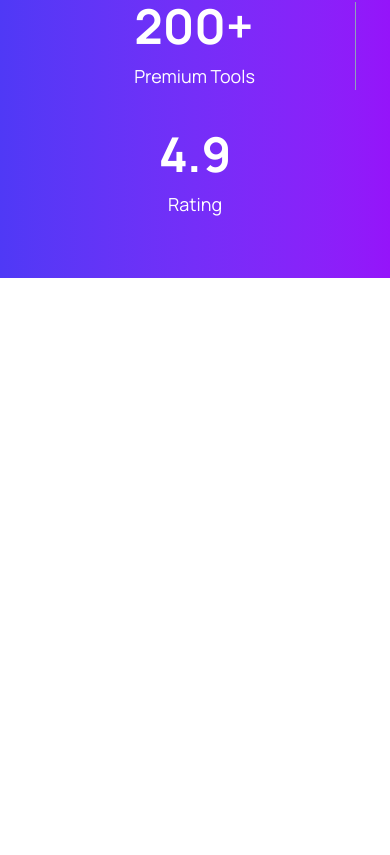
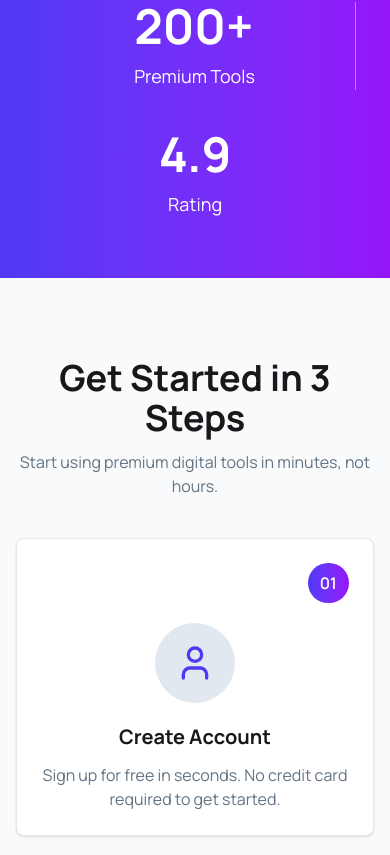
Before and after one commit to mdwahidullah0243-commits/assignment-6-digitools, a React (Vite) app: page / in a window 390 px wide. Shown: the part 1118-1973 px from the top of the page. Before the commit the page ends 1396 px from the top, so only its background shows below. Built offline with nearby package versions, Linux system fonts and the light colour scheme.

Commit message:
Steps section designed according to Figma and made responsive

```diff
--- a/src/App.jsx
+++ b/src/App.jsx
@@ -2,6 +2,7 @@ import './App.css'
 import Banner from './components/Banner/Banner'
 import Navbar from "./components/Navbar/Navbar"
 import Stats from './components/Stats/Stats'
+import Steps from './components/Steps/Steps'
 
 function App() {
   return (
@@ -11,6 +12,8 @@ function App() {
       <Banner />
 
       <Stats />
+
+      <Steps />
     </>
   )
 }
--- /dev/null
+++ b/src/components/Steps/Steps.jsx
@@ -0,0 +1,47 @@
+import React from 'react';
+import Card from '../ui/Card/Card';
+
+const stepsData = [
+    {
+        id: '01',
+        title: 'Create Account',
+        description: 'Sign up for free in seconds. No credit card required to get started.'
+    },
+    {
+        id: '02',
+        title: 'Choose Products',
+        description: 'Browse our catalog and select the tools that fit your needs.'
+    },
+    {
+        id: '03',
+        title: 'Start Creating',
+        description: 'Download and start using your premium tools immediately.'
+    }
+]
+
+const Steps = () => {
+    return (
+        <div className='w-11/12 md:w-10/12 mx-auto mt-20'>
+            <div className='text-center space-y-3'>
+                <h2 className='text-4xl font-bold'>Get Started in 3 Steps</h2>
+                <p className='text-[#627382] text-base'>
+                    Start using premium digital tools in minutes, not hours.
+                </p>
+            </div>
+
+            <div className='mt-10 grid grid-cols-1 sm:max-lg:grid-cols-2 lg:grid-cols-3 gap-5'>
+                {
+                    stepsData.map(stepCard => {
+                        return (
+                            <Card
+                                key={stepCard.id}
+                                stepCard={stepCard} />
+                        )
+                    })
+                }
+            </div>
+        </div>
+    );
+};
+
+export default Steps;
--- /dev/null
+++ b/src/components/ui/Card/Card.jsx
@@ -0,0 +1,33 @@
+import React from 'react';
+import { User, Package, Rocket } from 'lucide-react';
+
+const Card = ({ stepCard }) => {
+    const { id, title, description } = stepCard;
+
+    return (
+        <div className='border border-gray-200 bg-white shadow-sm  rounded-lg p-6 space-y-5'>
+            <div className='flex justify-end items-center'>
+                <span className='bg-linear-to-r from-[#4F39F6] to-[#9514FA] rounded-full px-3 py-2 text-white font-semibold'>{id}</span>
+            </div>
+
+            <div className='flex justify-center'>
+                <span className='bg-slate-200 p-5 rounded-full text-[#4F39F6]'>
+                    {
+                        id === '01' ? <User size='40px' />
+                            : id === '02' ? <Package size='40px' />
+                                : <Rocket size='40px' />
+                    }
+                </span>
+            </div>
+
+            <div className='text-center space-y-3'>
+                <h3 className='text-xl font-bold'>{title}</h3>
+                <p className='text-[#627382] text-base'>
+                    {description}
+                </p>
+            </div>
+        </div>
+    );
+};
+
+export default Card;
--- a/src/index.css
+++ b/src/index.css
@@ -1,2 +1,6 @@
 @import "tailwindcss";
 @plugin "daisyui";
+
+body {
+    background-color: #F9FAFC;
+}
```
